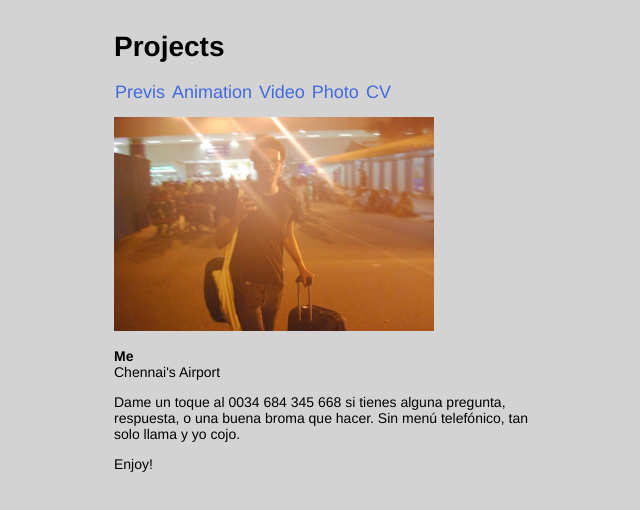
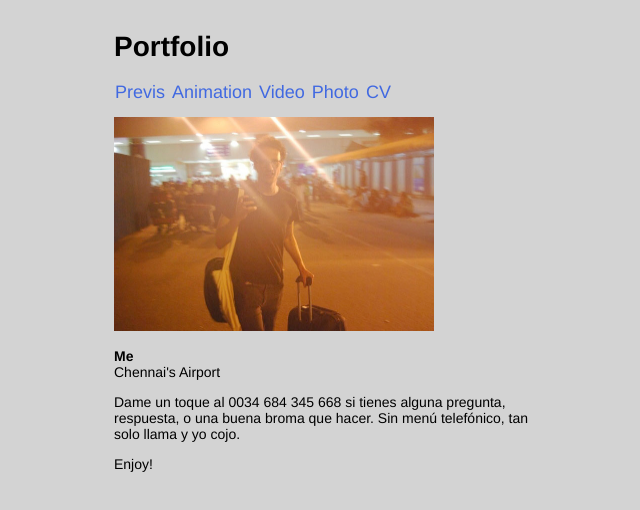
Before and after one commit to ivankruger/ivankruger.github.io, a plain HTML site: page index.html in a window 1280 px wide. Shown: the full height of the page, 316-956 px from the left. Drawn offline with Linux system fonts and the light colour scheme; files whose address does not match are found by name.

Commit message:
Update index.html

```diff
--- a/index.html
+++ b/index.html
@@ -6,7 +6,7 @@
 		<link href="css/style.css" rel="stylesheet">
 	</head>
 	<body>
-		<h1>Projects</h1>
+		<h1>Portfolio</h1>
 
 		<nav>
 			<tr>
```
